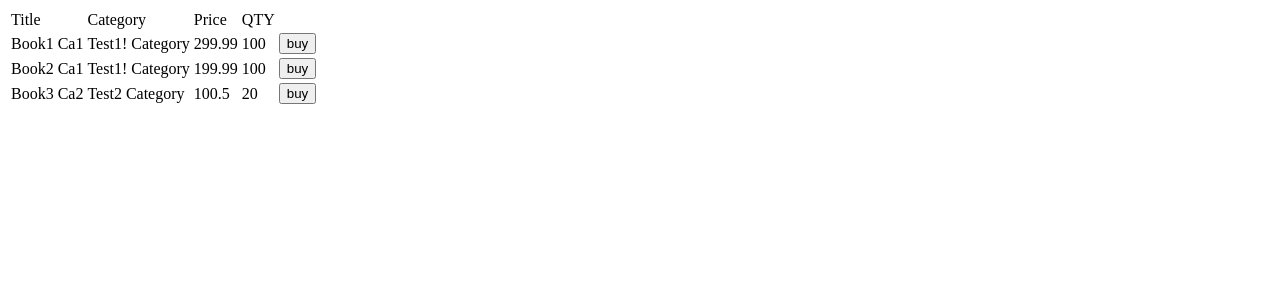
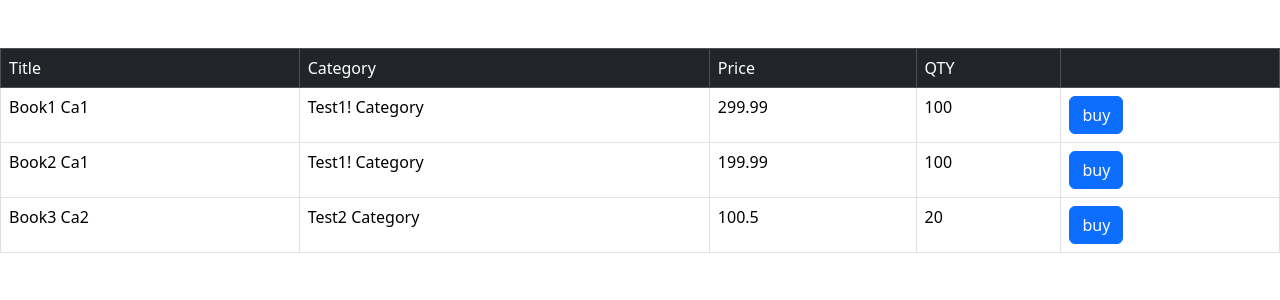
Before and after one commit to VikiLev/python_django, a Django app: page /shop/ in a window 1280 px wide. Shown: the top 300 px of the page. Run offline with Django 4.2, Linux system fonts and the light colour scheme; data comes from the database, SQL or seed files in the repository.

Commit message:
update template

```diff
--- a/books/shop/templates/books.html
+++ b/books/shop/templates/books.html
@@ -1,5 +1,8 @@
-<table>
-    <thead>
+<head>
+    <link href="https://cdn.jsdelivr.net/npm/bootstrap@5.3.8/dist/css/bootstrap.min.css" rel="stylesheet" integrity="sha384-sRIl4kxILFvY47J16cr9ZwB07vP4J8+LH7qKQnuqkuIAvNWLzeN8tE5YBujZqJLB" crossorigin="anonymous">
+</head>
+<table class="table mt-5 table-bordered table-hover">
+    <thead class="table-dark">
         <tr>
             <td>Title</td>
             <td>Category</td>
@@ -15,7 +18,7 @@
              <td>{{book.category}}</td>
              <td>{{book.price}}</td>
              <td>{{book.qty}}</td>
-             <td><button>buy</button></td>
+             <td><button class="btn btn-primary">buy</button></td>
          </tr>
     {% endfor %}
     </tbody>
```
